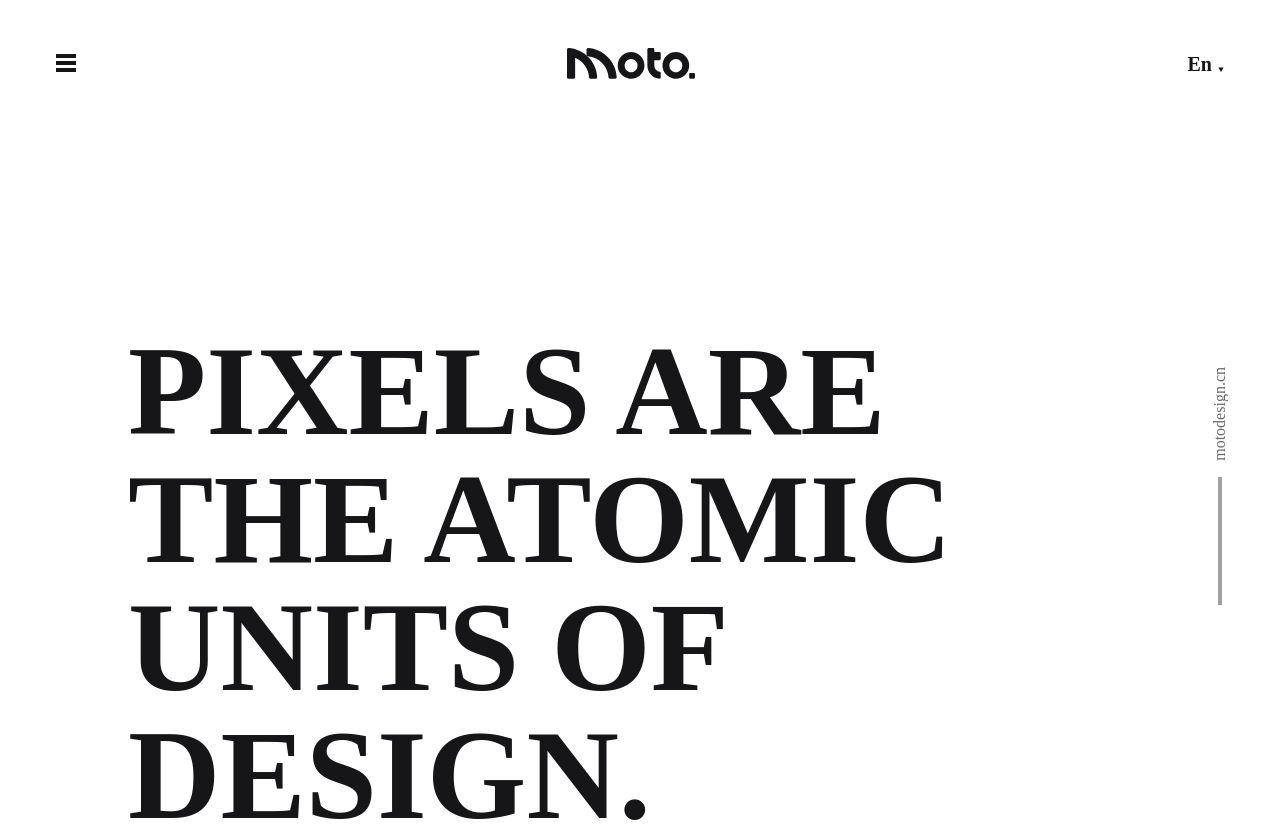
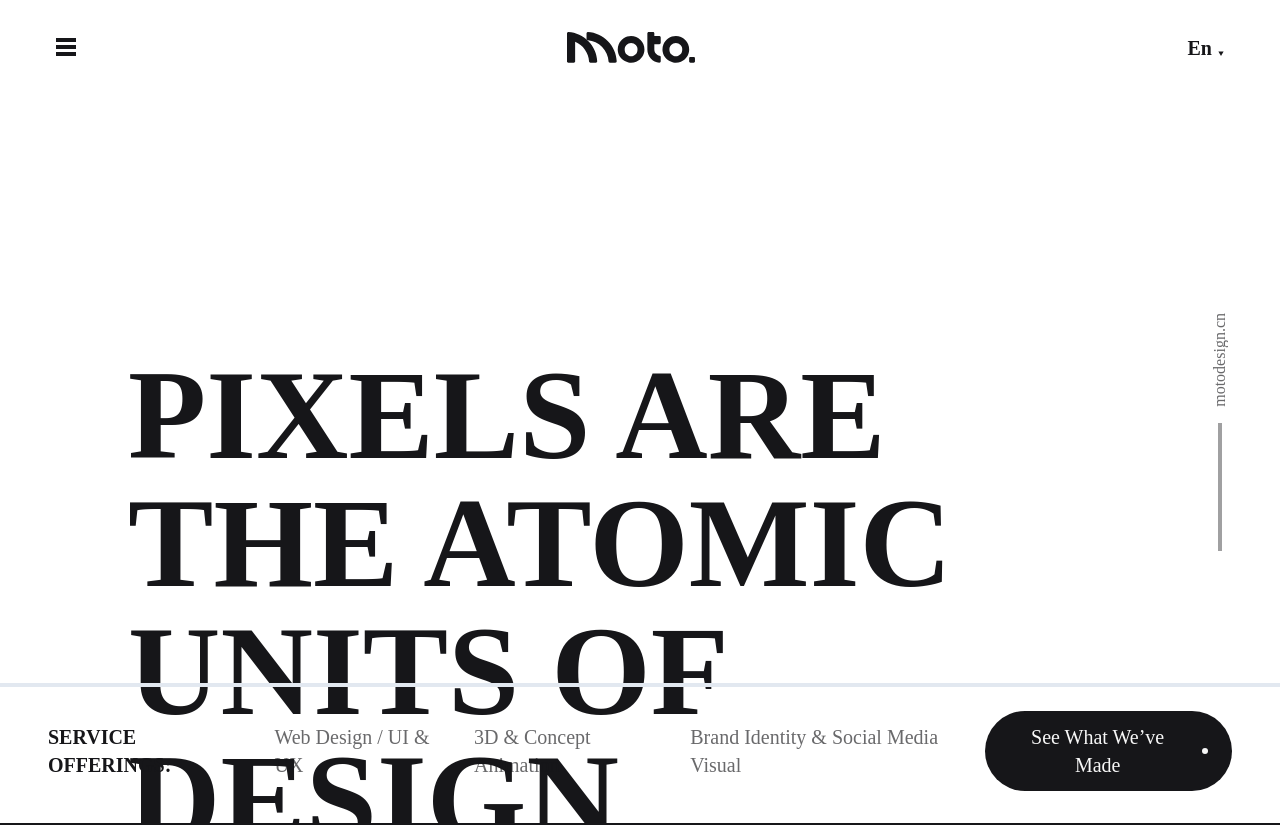
Before and after one commit to i-free-developer/moto-design, a React (Vite) app: page / in a window 1280 px wide. Shown: the top 825 px of the page. Built offline with nearby package versions, Linux system fonts and the light colour scheme.

Commit message:
refine drawer and loading page

```diff
--- a/src/App.jsx
+++ b/src/App.jsx
@@ -1,6 +1,6 @@
-import { useState } from 'react'
+import { useState, useEffect } from 'react'
 import './App.css'
-import { BrowserRouter, Routes, Route } from "react-router-dom";
+import { BrowserRouter, Routes, Route, useLocation } from "react-router-dom";
 
 import Navbar from './components/Navbar'
 import Footer from './components/Footer'
@@ -11,19 +11,45 @@ import Portfolio from './components/Portfolio'
 import Career from './components/Career'
 import Contact from './components/Contact'
 import RolePage from './components/RolePage'
+import Loading from './components/Loading'
 
 export default function App() {
-  const [displayDrawer, setDisplayDrawer] = useState(false)
+  const [drawerStatus, setDrawerStatus] = useState('initial')
+  const [loadingPercentage, setLoadingPercentage] = useState(0);
+
+  useEffect(() => {
+      const intervalCount = randomInt(40, 60)
+      const intervalElement = setInterval(() => {
+          setLoadingPercentage((prev) => prev + 1);
+        }, intervalCount);
+
+      return () => clearInterval(intervalElement);
+    }, []);
 
   function handleClickDrawer() {
-    setDisplayDrawer(!displayDrawer)
+    let newStatus;
+    if (drawerStatus == 'initial' || drawerStatus == 'closed') {
+      newStatus = 'opened'
+    } else if (drawerStatus == 'opened') {
+      newStatus = 'closed'
+    }
+    setDrawerStatus(newStatus)
   }
 
+  if (loadingPercentage <= 100) {
+    return (
+      <div>
+        <Loading loadingPercentage={loadingPercentage}/>
+        <CursorDot/>
+      </div>
+      )
+  } else {
     return (
       <BrowserRouter className="mx-auto">
-      <Navbar showDrawer={displayDrawer} handleClickDrawer={handleClickDrawer} />
+        <ScrollToTop/>
+        <Navbar drawerStatus={drawerStatus} handleClickDrawer={handleClickDrawer} />
         <Routes>
-          <Route path="/" element={<Home showDrawer={displayDrawer}/>} />
+            <Route path="/" element={<Home drawerStatus={drawerStatus}/>} />
             <Route path="/career" element={<Career/>} />
             <Route path="/role/:id" element={<RolePage/>} />
             <Route path="/contact" element={<Contact/>} />
@@ -35,3 +61,18 @@ export default function App() {
       </BrowserRouter>
     )
   }
+}
+
+function ScrollToTop() {
+  const { pathname } = useLocation();
+
+  useEffect(() => {
+    window.scrollTo(0, 0);
+  }, [pathname]);
+
+  return null;
+}
+
+function randomInt(min, max) {
+  return Math.floor(Math.random() * (max - min + 1)) + min;
+}
--- a/src/components/Home.jsx
+++ b/src/components/Home.jsx
@@ -1,27 +1,45 @@
-import { useState, useEffect } from 'react'
-import Loading from './Loading'
-import Landing from './Landing'
+import {ServicesItems, CompanyDomain} from '../data/site-data'
+import { useEffect } from 'react'
 
-export default function Home({showDrawer}) {
-	const [loadingPercentage, setLoadingPercentage] = useState(0);
-  	const isLoading = loadingPercentage < 100;
+const headerClasses = {initial: '', opened: 'section-drawer-in', closed: 'section-drawer-out'}
 
-  	useEffect(() => {
-  		const intervalCount = randomInt(40, 60)
-	    const intervalElement = setInterval(() => {
-        	setLoadingPercentage((prev) => prev + 1);
-      	}, intervalCount);
-
-	    return () => clearInterval(intervalElement);
-	  }, []);
+export default function Home({drawerStatus}) {
+	const headerClassName = headerClasses[drawerStatus]
 
 	return (
-		<>
-			{isLoading ? <Loading loadingPercentage={loadingPercentage}/> : <Landing showDrawer={showDrawer}/>}
-		</>
+		<section id="landing" className="h-[91vh] mx-auto relative text-black relative">
+			<div className={`w-4/6 translate-y-1/2 ml-[8rem] ${headerClassName}`}>
+				<h1 className="uppercase text-9xl font-bold">Pixels are the atomic units of design.</h1>
+			</div>
+			{drawerStatus != 'opened' && <VerticalElement/>}
+			{drawerStatus != 'opened' && <ServiceOfferings/>}
+		</section>
 	)
 }
 
-function randomInt(min, max) {
-  return Math.floor(Math.random() * (max - min + 1)) + min;
+function ServiceOfferings() {
+	return (
+		<div className="absolute bottom-[1rem] left-0 w-full pb-[1rem]">
+			<hr className="border border-2 border-slate-200 w-full"></hr>
+			<div className="mx-auto w-full flex items-center justify-between mt-[1.5rem] px-[3rem] text-xl">
+				<div className="flex items-center justify-around gap-4">
+					<span className="font-bold uppercase">Service Offerings:</span>
+					{ServicesItems.map((item, index) => <span className="opacity-64" key={index}>{item}</span>)}
+				</div>
+				<div>
+					<button className="bg-black px-6 py-3 flex items-center gap-4 text-[#f7f7f7] rounded-full">See What We’ve  Made<span className="size-[6px] bg-white rounded-full"></span></button>
+				</div>
+			</div>
+		</div>
+	)
 }
+
+function VerticalElement() {
+	return (
+		<div className="absolute right-[3rem] top-[30%] flex gap-4 items-center text-black opacity-64"
+			style={{writingMode: 'vertical-lr'}}>
+			<span className="rotate-180">{CompanyDomain}</span>
+			<span className="border border-2 border-black/64 h-[8rem]"></span>
+		</div>
+	)
+}
--- a/src/components/Landing.jsx
+++ /dev/null
@@ -1,41 +0,0 @@
-import {ServicesItems, CompanyDomain} from '../data/site-data'
-import { useEffect } from 'react'
-
-export default function Landing({showDrawer}) {
-	return (
-		<section id="landing" className="max-h-[100vh] mx-auto relative text-black">
-			<div className={`w-4/6 h-[90vh] min-h-[50rem] translate-y-1/4 ml-[8rem] ${ showDrawer ? 'section-drawer-in' : 'section-drawer-out'}`}>
-				<h1 className="uppercase text-9xl font-bold">Pixels are the atomic units of design.</h1>
-			</div>
-			<VerticalElement/>
-			{!showDrawer && <ServiceOfferings/>}
-		</section>
-	)
-}
-
-function ServiceOfferings() {
-	return (
-		<div className="h-full pb-[2rem]">
-			<hr className="border border-2 border-slate-200 w-full"></hr>
-			<div className="mx-auto w-full flex items-center justify-between mt-[1.5rem] px-[3rem] text-xl">
-				<div className="flex items-center justify-around gap-4">
-					<span className="font-bold uppercase">Service Offerings:</span>
-					{ServicesItems.map((item, index) => <span className="opacity-64" key={index}>{item}</span>)}
-				</div>
-				<div>
-					<button className="bg-black px-6 py-3 flex items-center gap-4 text-[#f7f7f7] rounded-full">See What We’ve  Made<span className="size-[6px] bg-white rounded-full"></span></button>
-				</div>
-			</div>
-		</div>
-	)
-}
-
-function VerticalElement() {
-	return (
-		<div className="absolute right-[3rem] top-[30%] flex gap-4 items-center text-black opacity-64"
-			style={{writingMode: 'vertical-lr'}}>
-			<span className="rotate-180">{CompanyDomain}</span>
-			<span className="border border-2 border-black/64 h-[8rem]"></span>
-		</div>
-	)
-}
--- a/src/components/Loading.jsx
+++ b/src/components/Loading.jsx
@@ -2,8 +2,8 @@ import { useState } from 'react'
 
 export default function Loading({loadingPercentage}) {
 	return (
-		<section id="loading" className="mx-auto px-[3.5rem] h-screen">
-			<div className="h-10/12 grid content-center">
+		<section id="loading" className="mx-auto px-[3.5rem] h-dvh relative">
+			<div className="h-full grid content-center">
 				<div className="grid grid-cols-3 gap-20 items-center justify-between text-xl">
 					<div className="uppercase justify-self-start font-medium text-xl w-[12.5rem] text-black/64">
 						<p>Hop on,start</p>
@@ -20,7 +20,7 @@ export default function Loading({loadingPercentage}) {
 				</div>
 			</div>
 
-			<div className="mx-auto text-center text-base font-medium">
+			<div className="absolute bottom-[6rem] left-0 min-w-full mx-auto text-center text-base font-medium">
 				<div className="mx-auto flex items-center justify-center"><StarIcon/></div>
 				<p className="text-black/64 mt-[1.5rem]">Visual apocalypse</p>
 				<p className="font-bold">Always trust our aesthetic</p>
--- a/src/components/Navbar.jsx
+++ b/src/components/Navbar.jsx
@@ -17,25 +17,28 @@ function useScrollTo() {
   }, []);
 }
 
-export default function Navbar({showDrawer, handleClickDrawer}) {
+export default function Navbar({drawerStatus, handleClickDrawer}) {
 	return (
-		<section id="navbar" className="relative z-200 text-black fixed w-screen px-[3.5rem] my-[3rem]">
+		<section id="navbar" className="relative z-200 text-black fixed w-screen px-[3.5rem] my-[2rem]">
 			<nav className="">
 				<div className="flex justify-between items-center">
-					<div onClick={handleClickDrawer} className="size-[1.2rem]">{showDrawer ? <CloseIcon/> : <BarsIcon/>}</div>
+					<div onClick={handleClickDrawer} className="size-[1.2rem]">{drawerStatus == 'opened' ? <CloseIcon/> : <BarsIcon/>}</div>
 					<Link to="/"><LogoIcon/></Link>
 					<LangButtons/>
 				</div>
 			</nav>
-			{<DrawerCard showDrawer={showDrawer}/>}
+			{<DrawerCard drawerStatus={drawerStatus}/>}
 		</section>
 	)
 }
 
-function DrawerCard({showDrawer}) {
-	// console.log('showDrawer', showDrawer)
+const drawerClasses = {initial: '', opened: 'drawer-in', closed: 'drawer-out'}
+
+function DrawerCard({drawerStatus}) {
+	const drawerClassName = drawerClasses[drawerStatus]
+
 	return(
-		<div className={`fixed p-[4rem] w-[35rem] absolute top-[6rem] left-[3.5rem] z-100 mx-auto bg-[#EAEAEA]/40 backdrop-blur-md rounded-3xl ${showDrawer ? 'drawer-in' : 'drawer-out'}`}>
+		<div className={`fixed p-[4rem] w-[35rem] absolute top-[6rem] left-[-40rem] z-100 mx-auto bg-[#EAEAEA]/40 backdrop-blur-md rounded-3xl ${drawerClassName}`}>
 			<div className="flex flex-col items-start gap-[2.5rem] mt-[4rem]">
         {SiteLinks.map((item, index) => <SiteLinkItem {...item} key={index}/>)}
 			</div>
```
Lines whose indentation alone changed are shown as unchanged.
